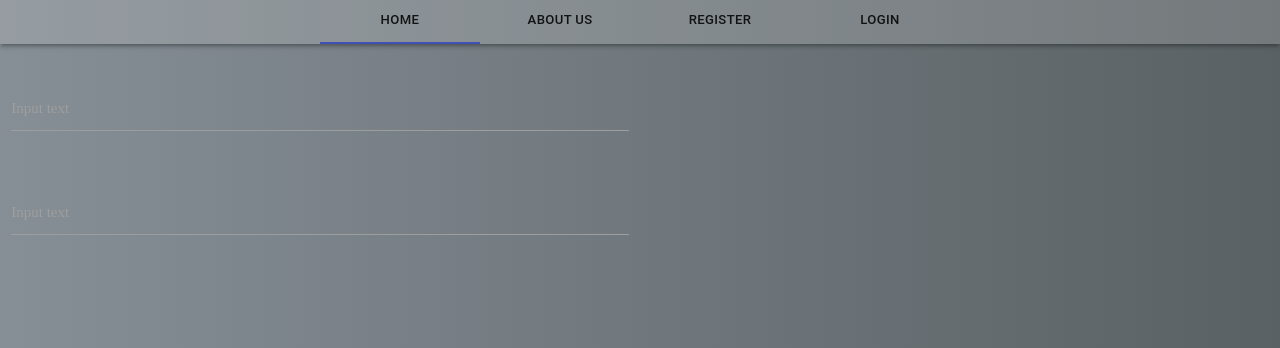
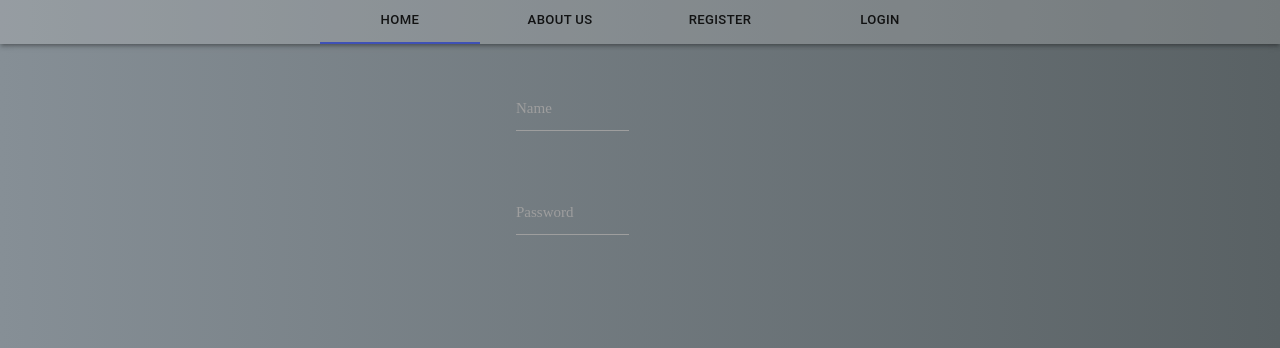
Before and after one commit to TanvirRobbany/Diagon-Diaries, a React (Create React App) app: page /login in a window 1280 px wide. Shown: the part 140-488 px from the top of the page. Built offline with nearby package versions, Linux system fonts and the light colour scheme.

Commit message:
Input Types Added

```diff
--- a/src/components/container/Login/Login.js
+++ b/src/components/container/Login/Login.js
@@ -3,21 +3,23 @@ import React from "react";
 
 const Login = () => {
   return (
+    <div style={{ display: "flex", justifyContent: "center" }}>
       <div class='row'>
         <form class='col s12'>
           <div class='row'>
             <div class='input-field col s6'>
-            <input id='input_text' type='text' />
-            <label for='input_text'>Input text</label>
+              <input id='name' type='text' />
+              <label for='name'>Name</label>
             </div>
           </div>
           <div class='row'>
             <div class='input-field col s6'>
-            <input id='input_text' type='text' />
-            <label for='input_text'>Input text</label>
+              <input id='pass' type='text' />
+              <label for='pass'>Password</label>
             </div>
           </div>
         </form>
+      </div>
     </div>
   );
 };
```
Lines whose indentation alone changed are shown as unchanged.
